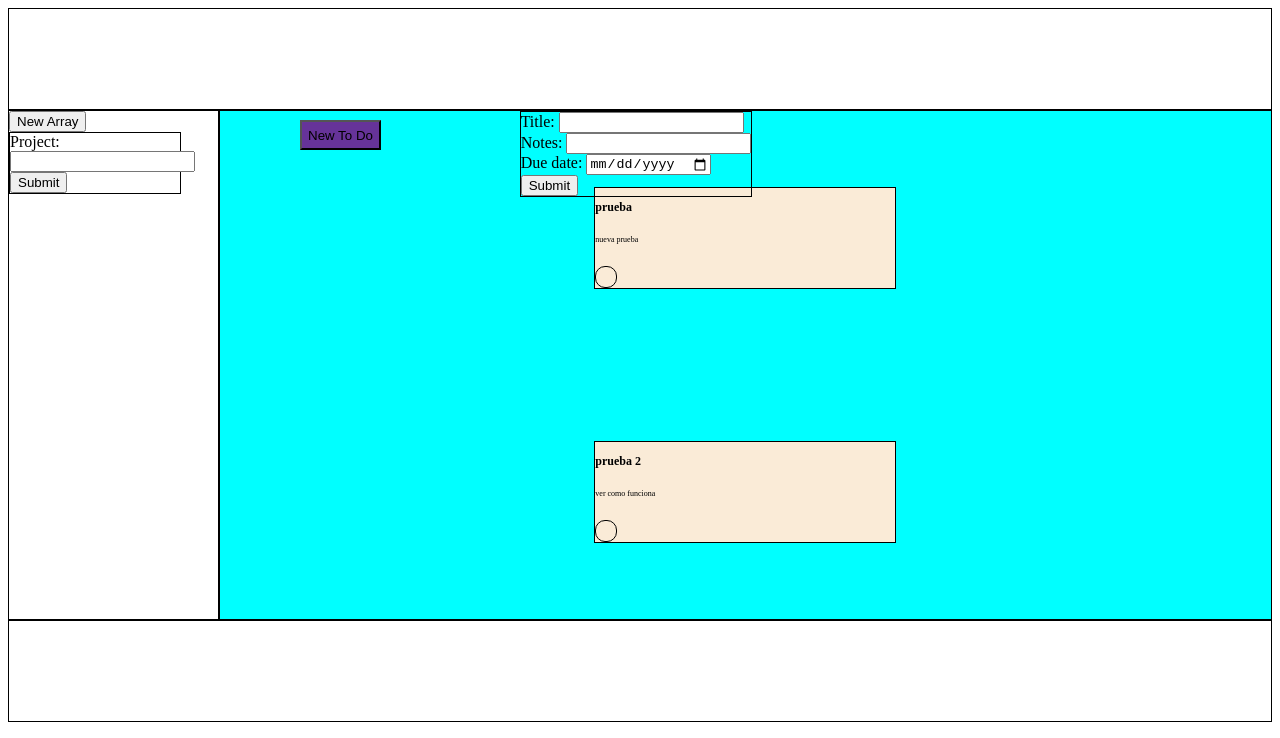
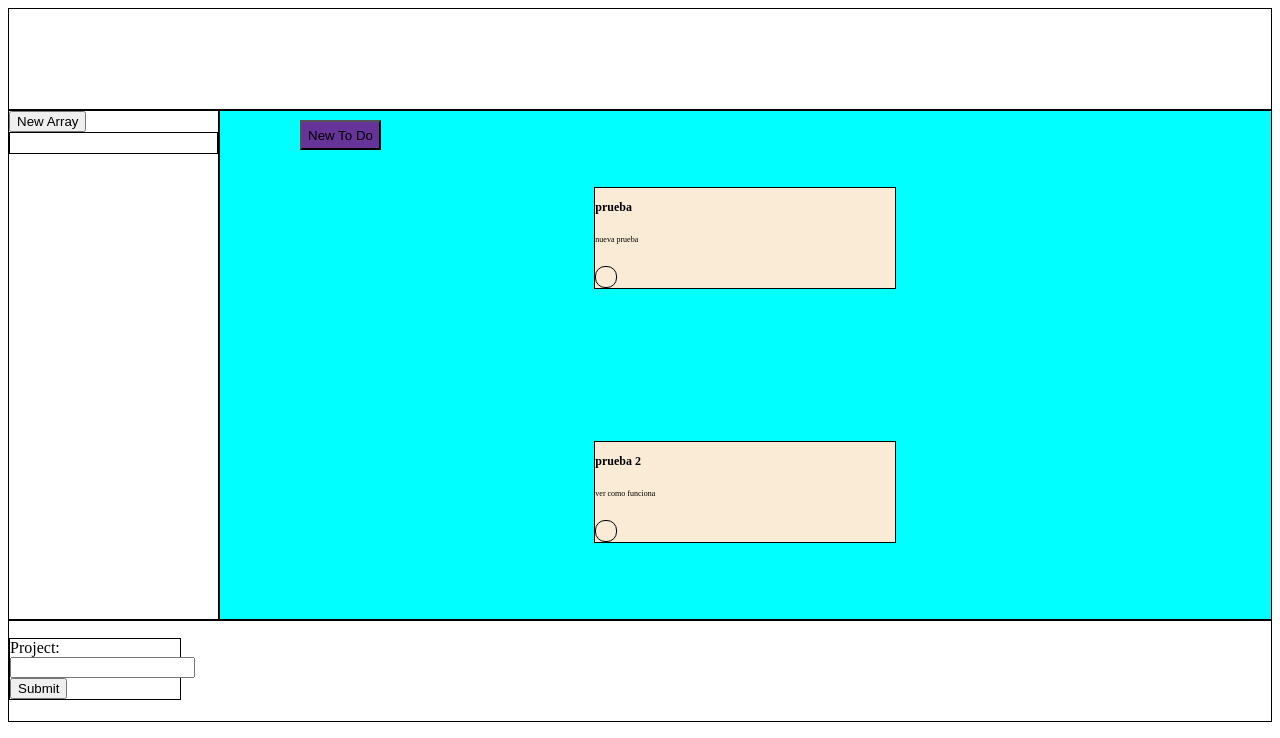
Before and after one commit to cookingnoob/to-do-odin, a website built with webpack: page toDo/dist/index.html in a window 1280 px wide. Both pictures are taken after a click on the button "New Array". Built offline with nearby package versions, Linux system fonts and the light colour scheme.

Commit message:
changed the position of project form and added the close form function to index

```diff
--- a/toDo/src/createTodo.js
+++ b/toDo/src/createTodo.js
@@ -1,5 +1,5 @@
 import { getValues,  } from "./submit";
-import { renderToDo } from "./DOM";
+import { renderToDo, renderProject } from "./DOM";
 
 export const generalTodo = [];
 
@@ -13,6 +13,7 @@ export class Todo {
 
 export const prueba1 = new Todo ('prueba', 'nueva prueba');
 export const prueba2 = new Todo ('prueba 2', 'ver como funciona');
+export const done = []
 
 generalTodo.push(prueba1, prueba2);
 
@@ -20,3 +21,5 @@ export function renderTDList (){
     generalTodo.forEach(todo => renderToDo(todo))
     console.log(generalTodo);
 }
+
+renderProject(generalTodo);
--- a/toDo/src/index.js
+++ b/toDo/src/index.js
@@ -7,7 +7,7 @@ renderTDList();
 clickNewToDo();
 closePopUpToDo();
 clickNewProject();//A
-closePopUpToDo();//A
+closeProjectPopUp();//A
 
 //trabajando en el formulario del newArray
     //falta enlazar el pop up con el boton de new array
--- a/toDo/src/style.css
+++ b/toDo/src/style.css
@@ -22,7 +22,7 @@ align-items: center;
 justify-content: center;
 }
 #toDoFormcontainer{
-    /* display: none; */
+    display: none;
     position: absolute;
     top: 0;
     left: 300px;
@@ -73,9 +73,9 @@ font-size: 8px;
 }
 /* Formulario del array */
 #arrayFormContainer{
-    /* display: none;  */
+    display: none;
     position: absolute;
-    top: 100;
+    bottom: 100px;
     width: 170px;
     border: 1px solid black;
 
--- a/toDo/src/submit.js
+++ b/toDo/src/submit.js
@@ -1,8 +1,6 @@
-// la logica que toma los input del formulario
-// toma esos inputs y los pasa como parametros a la clase to do
-import { notesInput, titleInput, submitBtn, projectName, submitBtnA, dueDate, renderProject } from "./DOM";
+import { notesInput, titleInput, submitBtn, projectName, submitBtnA, dueDate, renderProject, renderToDo } from "./DOM";
 import { generalTodo, Todo } from "./createTodo";
-import { renderToDo } from "./DOM";
+
 
 //creates a new to do when you click submit, it gets pushed to the generalTodo array
 submitBtn.addEventListener('click', getInputValues);
@@ -24,6 +22,5 @@ function getProjectName(event){
     let projectInput = projectName.value;
     [projectInput] = []
     generalTodo.push([projectInput]);
-    console.log(generalTodo);
-    renderProject([projectInput])
+    renderProject([projectInput]);
 }
```
Also changed, not shown: toDo/dist/main.js.
